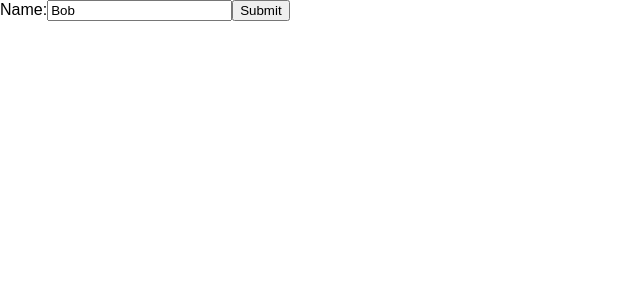
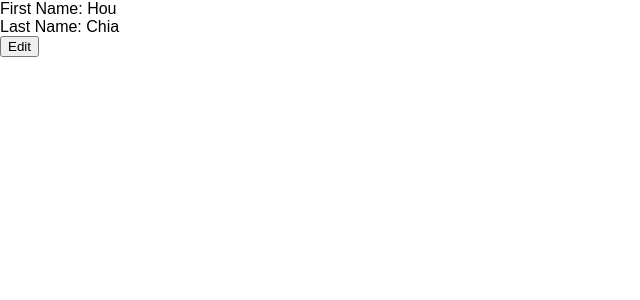
Before and after one commit to kchia/nycda-ptwdi-solutions, a React (Create React App) app in the folder theme-11-reactjs/my-app/: page / in a window 1280 px wide. Shown: the top 300 px of the page, without its empty margins (0-640 px from the left). Built offline with nearby package versions, Linux system fonts and the light colour scheme.

Commit message:
Add FormEdit solution

```diff
--- /dev/null
+++ b/theme-11-reactjs/my-app/src/FormEdit.css
@@ -0,0 +1,15 @@
+.default-mode {
+  display: none;
+}
+
+.non-default-mode {
+  display: block;
+}
+
+.edit-mode {
+  display: block;
+}
+
+.edit-mode-hidden {
+  display: none;
+}
--- /dev/null
+++ b/theme-11-reactjs/my-app/src/FormEdit.js
@@ -0,0 +1,105 @@
+import React, { Component } from 'react';
+import PropTypes from 'prop-types';
+import './FormEdit.css';
+
+class FormEdit extends Component {
+
+	constructor(props) {
+		super(props);
+
+		this.state = {
+			isEditMode: false,
+			firstName: props.firstName,
+			lastName: props.lastName,
+			firstNameEditMode: props.firstName,
+			lastNameEditMode: props.lastName
+		};
+
+		// this.toggleEditMode = this.toggleEditMode.bind(this);
+	}
+
+	render() {
+		return (
+			<div>
+				<div
+					className={this.state.isEditMode ? 'default-mode' : 'non-default-mode'}
+				>
+					<div>
+						First Name: {this.state.firstName}
+					</div>
+					<div>
+						Last Name: {this.state.lastName}
+					</div>
+					<button
+						onClick={() => this.toggleEditMode()}
+					>
+						Edit
+					</button>
+				</div>
+				<div
+					className={this.state.isEditMode ? 'edit-mode' : 'edit-mode-hidden' }
+				>
+					<input
+						name='firstNameEditMode'
+						type='text'
+						value={this.state.firstNameEditMode}
+						onChange={(event) => this.handleInputChange(event)}
+					/>
+					<input
+						name='lastNameEditMode'
+						type='text'
+						value={this.state.lastNameEditMode}
+						onChange={(event) => this.handleInputChange(event)}
+					/>
+					<button
+					  onClick={() => this.handleSave()}
+					>
+					  Save
+					</button>
+					<button
+					  onClick={() => this.toggleEditMode()}
+					>
+					  Cancel
+					</button>
+				</div>
+			</div>
+		)
+	}
+
+	toggleEditMode() {
+		console.log('Clicked Edit button!');
+		this.setState(currentState => ({
+			isEditMode: !currentState.isEditMode
+		}), () => console.log(`Edit mode: ${this.state.isEditMode}`));
+	}
+
+	handleInputChange(event) {
+		const target = event.target;
+		const value = target.value;
+		const name = target.name;
+
+		this.setState({
+			[name]: value
+		}, () => console.log(`Syncing input value with state: ${JSON.stringify(this.state)}`));
+	}
+
+	// handleInputChangeForLastName(event) {
+	// 	this.setState({
+	// 		lastNameEditMode: event.target.value
+	// 	}, () => console.log(`Syncing last name input value with state: ${this.state.lastNameEditMode}`));
+	// }
+
+	handleSave() {
+		 this.setState({
+      firstName: this.state.firstNameEditMode,
+      lastName: this.state.lastNameEditMode
+    }, () => this.toggleEditMode());
+	}
+}
+
+FormEdit.propTypes = {
+  firstName: PropTypes.string,
+  lastName: PropTypes.string
+}
+
+export default FormEdit;
--- a/theme-11-reactjs/my-app/src/index.js
+++ b/theme-11-reactjs/my-app/src/index.js
@@ -7,7 +7,8 @@ import './index.css';
 // import Decrement from './Decrement';
 // import Folder from './Folder';
 // import ControlledComponentExample from './ControlledComponentExample';
-import UncontrolledComponentExample from './UncontrolledComponentExample';
+// import UncontrolledComponentExample from './UncontrolledComponentExample';
+import FormEdit from './FormEdit';
 
 import registerServiceWorker from './registerServiceWorker';
 
@@ -17,5 +18,9 @@ import registerServiceWorker from './registerServiceWorker';
 // ReactDOM.render(<Decrement number={10} />, document.getElementById('root'));
 // ReactDOM.render(<Folder />, document.getElementById('root'));
 // ReactDOM.render(<ControlledComponentExample />, document.getElementById('root'));
-ReactDOM.render(<UncontrolledComponentExample />, document.getElementById('root'));
+// ReactDOM.render(<UncontrolledComponentExample />, document.getElementById('root'));
+ReactDOM.render(<FormEdit
+	firstName='Hou'
+	lastName='Chia'
+	/>, document.getElementById('root'));
 registerServiceWorker();
```
